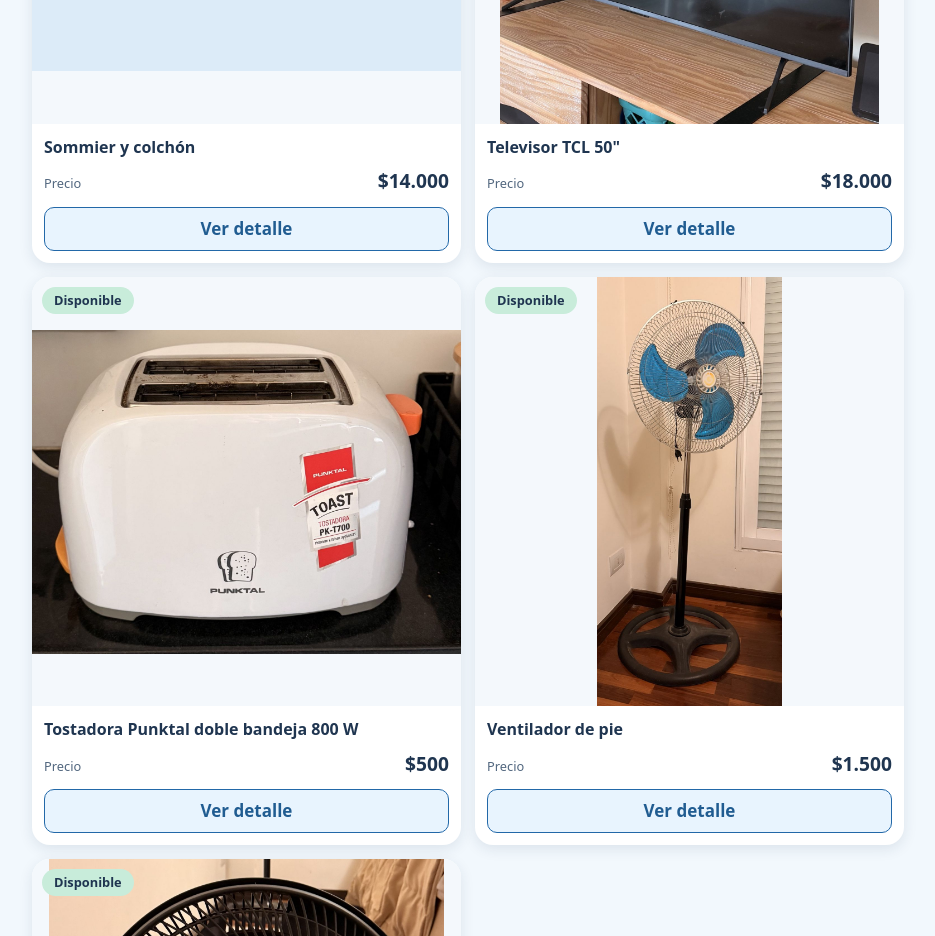
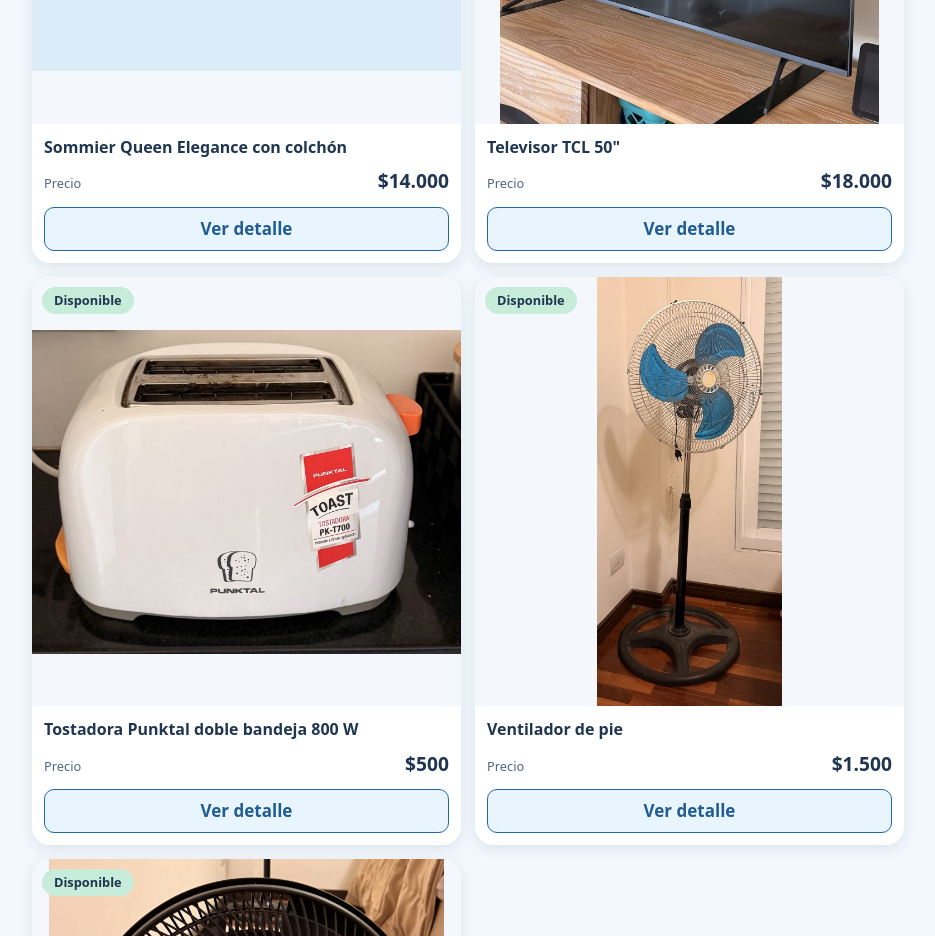
Before and after one commit to nicoferrero11/ventas2027, a plain HTML site: page index.html in a window 1280 px wide. Shown: the part 6140-7076 px from the top of the page, without its empty margins (172-1107 px from the left). Drawn offline with Linux system fonts and the light colour scheme.

Commit message:
Actualizar ficha del sommier Queen Elegance

```diff
--- a/index.html
+++ b/index.html
@@ -450,13 +450,13 @@
     "estado": "disponible"
   },
   {
-    "nombre": "Sommier y colchón",
+    "nombre": "Sommier Queen Elegance con colchón",
     "foto": "fotos/sommier-colchon.jpg",
     "precioMercado": 20000,
     "precioVenta": 14000,
     "usado": "Excelente",
     "tiempoUso": "Poco uso, solo para invitados",
-    "descripcion": "Sommier y colchón con poco uso, utilizados solo para invitados y no de forma diaria. Están en perfectas condiciones y sin manchas. Medidas: 200 cm de largo × 157 cm de ancho.",
+    "descripcion": "Juego Elegance tamaño Queen que incluye base sommier y colchón. Se usó solo para invitados y ambos están en excelente estado, sin manchas. Mide 200 cm de largo por 157 cm de ancho.",
     "estado": "disponible"
   },
   {
```
